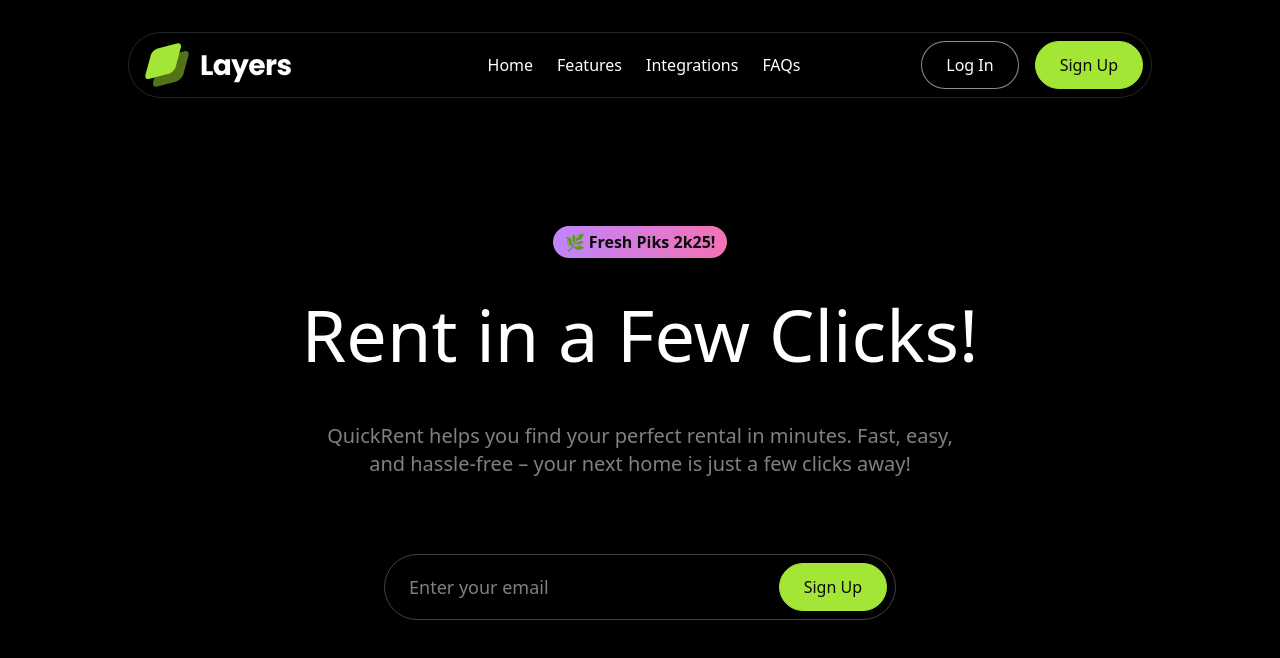
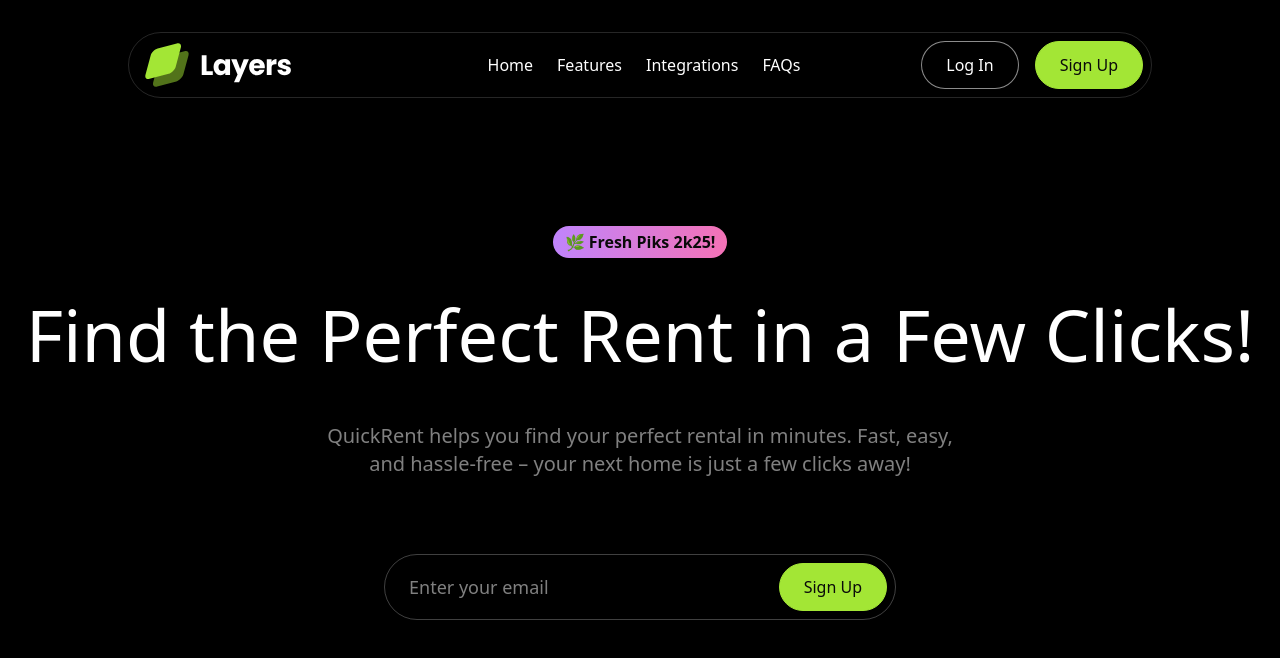
Before and after one commit to Kvj-Harsha/QuickRent, a Next.js app: page / in a window 1280 px wide. Shown: the top 658 px of the page. Built offline with nearby package versions, Linux system fonts and the light colour scheme; no server answers.

Commit message:
h1 update

```diff
--- a/app/_components/Hero.js
+++ b/app/_components/Hero.js
@@ -9,7 +9,7 @@ export default function Home() {
             🌿 Fresh Piks 2k25!
           </div>
           <h1 className="text-4xl sm:text-6xl md:text-7xl font-medium mt-6 mx-auto">
-            Rent in a Few Clicks!
+            Find the Perfect Rent in a Few Clicks!
           </h1>
           <p className="text-lg sm:text-xl text-white/50 mt-6 p-3 max-w-2xl mx-auto">
             QuickRent helps you find your perfect rental in minutes. Fast, easy,
```
